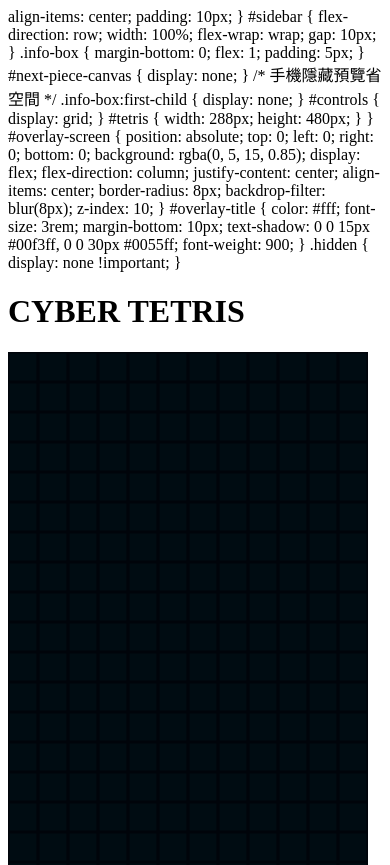
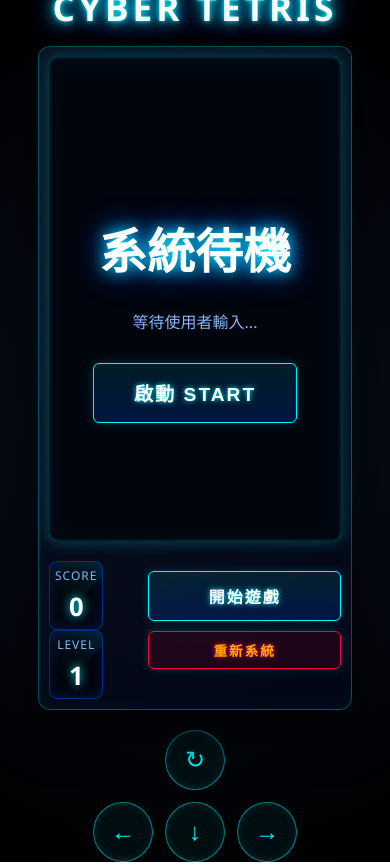
Before and after one commit to bennian-claude/claude_game, a plain HTML site: page games/cyber-tetris/index.html in a window 390 px wide. Shown: the top 865 px of the page. Drawn offline with Linux system fonts and the light colour scheme.

Commit message:
Fix Cyber Tetris: replace corrupted file with clean version
Co-Authored-By: Claude Sonnet 4.6 <noreply@anthropic.com>

```diff
--- a/games/cyber-tetris/index.html
+++ b/games/cyber-tetris/index.html
@@ -1,4 +1,214 @@
+<!DOCTYPE html>
+<html lang="zh-TW">
+<head>
+    <meta charset="UTF-8">
+    <meta name="viewport" content="width=device-width, initial-scale=1.0">
+    <title>俄羅斯方塊 - 賽博終極版</title>
+    <style>
+        body {
+            background: radial-gradient(circle at center, #0b1021 0%, #000000 100%);
+            color: #00f3ff;
+            font-family: 'Segoe UI', Tahoma, Geneva, Verdana, sans-serif;
+            display: flex;
+            justify-content: center;
+            align-items: center;
+            height: 100vh;
+            margin: 0;
+            overflow: hidden;
+            text-transform: uppercase;
+        }
 
+        #game-wrapper {
+            display: flex;
+            flex-direction: column;
+            align-items: center;
+            gap: 15px;
+            transition: transform 0.1s ease-out;
+        }
+
+        .shake-intense {
+            animation: shake 0.3s cubic-bezier(.36,.07,.19,.97) both;
+        }
+        @keyframes shake {
+            10%, 90% { transform: translate3d(-2px, 2px, 0) rotate(-1deg); }
+            20%, 80% { transform: translate3d(4px, -3px, 0) rotate(1deg); }
+            30%, 50%, 70% { transform: translate3d(-6px, 4px, 0) rotate(-2deg); }
+            40%, 60% { transform: translate3d(6px, -4px, 0) rotate(2deg); }
+        }
+
+        h1 {
+            margin: 0;
+            font-size: 2.2rem;
+            color: #fff;
+            text-shadow: 0 0 5px #00f3ff, 0 0 15px #00f3ff, 0 0 30px #0055ff;
+            letter-spacing: 4px;
+            font-weight: 900;
+        }
+
+        #game-container {
+            display: flex;
+            background: linear-gradient(135deg, rgba(15, 23, 42, 0.6) 0%, rgba(2, 6, 23, 0.8) 100%);
+            padding: 20px;
+            border-radius: 12px;
+            border: 1px solid rgba(0, 243, 255, 0.3);
+            box-shadow: 0 20px 50px rgba(0,0,0,0.8), inset 0 0 20px rgba(0, 243, 255, 0.05);
+            backdrop-filter: blur(10px);
+            gap: 20px;
+            transition: box-shadow 0.3s ease;
+        }
+
+        #canvas-wrapper {
+            position: relative;
+            display: flex;
+        }
+
+        .danger-vignette {
+            box-shadow: 0 0 50px rgba(255, 0, 60, 0.6), inset 0 0 40px rgba(255, 0, 60, 0.4) !important;
+            border-color: rgba(255, 0, 60, 0.8) !important;
+            animation: pulse-danger 1s infinite alternate;
+        }
+        @keyframes pulse-danger {
+            0% { box-shadow: 0 0 30px rgba(255, 0, 60, 0.4), inset 0 0 20px rgba(255, 0, 60, 0.2); }
+            100% { box-shadow: 0 0 60px rgba(255, 0, 60, 0.8), inset 0 0 50px rgba(255, 0, 60, 0.5); }
+        }
+
+        #tetris {
+            background-color: rgba(0, 5, 15, 0.95);
+            border: 2px solid #00f3ff;
+            border-radius: 8px;
+            box-shadow: 0 0 15px rgba(0, 243, 255, 0.3), inset 0 0 40px rgba(0, 243, 255, 0.1);
+        }
+
+        #sidebar {
+            display: flex;
+            flex-direction: column;
+            justify-content: space-between;
+            width: 130px;
+        }
+
+        .info-box {
+            background: rgba(0, 0, 0, 0.5);
+            padding: 12px 10px;
+            border-radius: 8px;
+            border: 1px solid rgba(0, 85, 255, 0.5);
+            box-shadow: inset 0 0 15px rgba(0, 85, 255, 0.2);
+            text-align: center;
+            margin-bottom: 15px;
+            position: relative;
+            overflow: hidden;
+        }
+
+        .info-box::after {
+            content: '';
+            position: absolute;
+            top: -50%; left: -50%; width: 200%; height: 200%;
+            background: linear-gradient(to bottom, transparent, rgba(0, 243, 255, 0.1), transparent);
+            transform: rotate(45deg);
+            animation: scanline 4s linear infinite;
+        }
+        @keyframes scanline {
+            0% { transform: translateY(-100%) rotate(45deg); }
+            100% { transform: translateY(100%) rotate(45deg); }
+        }
+
+        .info-box span {
+            display: block;
+            font-size: 0.75rem;
+            color: #8ab4f8;
+            margin-bottom: 5px;
+            letter-spacing: 1px;
+        }
+
+        .info-box strong {
+            display: block;
+            font-size: 1.6rem;
+            color: #fff;
+            text-shadow: 0 0 10px #00f3ff;
+        }
+
+        #next-piece-canvas {
+            background-color: transparent;
+            width: 100px;
+            height: 100px;
+            margin: 0 auto;
+        }
+
+        .btn {
+            background: linear-gradient(180deg, rgba(0, 243, 255, 0.1) 0%, rgba(0, 85, 255, 0.2) 100%);
+            color: #fff;
+            border: 1px solid #00f3ff;
+            padding: 12px 15px;
+            font-size: 1rem;
+            font-weight: bold;
+            border-radius: 6px;
+            cursor: pointer;
+            transition: all 0.3s cubic-bezier(0.25, 0.8, 0.25, 1);
+            margin-top: 10px;
+            width: 100%;
+            letter-spacing: 2px;
+            text-shadow: 0 0 5px #00f3ff;
+            box-shadow: 0 0 10px rgba(0, 243, 255, 0.2);
+        }
+
+        .btn:hover {
+            background: #00f3ff;
+            color: #000;
+            box-shadow: 0 0 25px #00f3ff, 0 0 50px rgba(0, 243, 255, 0.5);
+            text-shadow: none;
+            transform: translateY(-2px);
+        }
+
+        .btn-restart {
+            background: rgba(255, 0, 60, 0.1);
+            border-color: #ff003c;
+            color: #ffaa00;
+            text-shadow: 0 0 5px #ff003c;
+            font-size: 0.85rem;
+            padding: 8px 10px;
+        }
+        .btn-restart:hover {
+            background: #ff003c;
+            color: #fff;
+            box-shadow: 0 0 20px #ff003c;
+        }
+
+        #controls {
+            display: none;
+            grid-template-columns: repeat(3, 60px);
+            grid-template-rows: repeat(2, 60px);
+            gap: 12px;
+            justify-content: center;
+            margin-top: 5px;
+        }
+
+        .control-btn {
+            background: rgba(0, 243, 255, 0.05);
+            color: #00f3ff;
+            border: 1px solid rgba(0, 243, 255, 0.5);
+            border-radius: 50%;
+            font-size: 1.5rem;
+            display: flex;
+            justify-content: center;
+            align-items: center;
+            cursor: pointer;
+            user-select: none;
+            box-shadow: inset 0 0 10px rgba(0, 243, 255, 0.1);
+        }
+
+        .control-btn:active {
+            background: #00f3ff;
+            color: #000;
+            box-shadow: 0 0 20px #00f3ff;
+        }
+
+        #btn-up { grid-column: 2; grid-row: 1; }
+        #btn-left { grid-column: 1; grid-row: 2; }
+        #btn-down { grid-column: 2; grid-row: 2; }
+        #btn-right { grid-column: 3; grid-row: 2; }
+
+        @media (max-width: 600px) {
+            #game-container {
+                flex-direction: column;
                 align-items: center;
                 padding: 10px;
             }
@@ -9,7 +219,7 @@
                 gap: 10px;
             }
             .info-box { margin-bottom: 0; flex: 1; padding: 5px; }
-            #next-piece-canvas { display: none; } /* 手機隱藏預覽省空間 */
+            #next-piece-canvas { display: none; }
             .info-box:first-child { display: none; }
             #controls { display: grid; }
             #tetris { width: 288px; height: 480px; }
@@ -45,12 +255,9 @@
     <h1>CYBER TETRIS</h1>
 
     <div id="game-container">
-        <!-- 將畫布與疊加層包裝在一起，避免擋住右邊按鈕 -->
         <div id="canvas-wrapper">
-            <!-- 主要遊戲畫布 (12 x 20) -->
             <canvas id="tetris" width="360" height="600"></canvas>
 
-            <!-- 狀態疊加層 (暫停 / 結束) -->
             <div id="overlay-screen">
                 <h2 id="overlay-title">系統待機</h2>
                 <p id="overlay-desc" style="color: #8ab4f8; margin-bottom: 20px;">等待使用者輸入...</p>
@@ -58,7 +265,6 @@
             </div>
         </div>
 
-        <!-- 側邊欄 -->
         <div id="sidebar">
             <div>
                 <div class="info-box">
@@ -81,7 +287,6 @@
         </div>
     </div>
 
-    <!-- 手機虛擬按鍵 -->
     <div id="controls">
         <button id="btn-up" class="control-btn">↻</button>
         <button id="btn-left" class="control-btn">←</button>
@@ -96,27 +301,24 @@
     const nextCanvas = document.getElementById('next-piece-canvas');
     const nextContext = nextCanvas.getContext('2d');
 
-    // 遊戲參數設定 (30px = 1格)
     context.scale(30, 30);
     nextContext.scale(25, 25);
 
-    // --- 高科技絕美配色 (移除舊螢光綠) ---
     const colors = [
         null,
-        '#00f3ff', // 1: T (賽博青)
-        '#ff003c', // 2: O (駭客紅)
-        '#e6ff00', // 3: L (酸性黃)
-        '#0055ff', // 4: J (深邃藍)
-        '#b700ff', // 5: I (霓虹紫)
-        '#00ffa3', // 6: S (薄荷青)
-        '#ff7000', // 7: Z (琥珀橘)
-        '#ff0000', // 8: 炸彈方塊 (危險閃紅)
-        '#ffffff', // 9: 奈米蟲 (純白發光)
-        '#444444', // 10: 高密度暗物質 (外殼)
-        '#ff00ff'  // 11: 量子疊加態 (幻影紫)
+        '#00f3ff',
+        '#ff003c',
+        '#e6ff00',
+        '#0055ff',
+        '#b700ff',
+        '#00ffa3',
+        '#ff7000',
+        '#ff0000',
+        '#ffffff',
+        '#444444',
+        '#ff00ff'
     ];
 
-    // 經典方塊形狀
     const standardPieces = {
         'T': [[0,0,0], [1,1,1], [0,1,0]],
         'O': [[2,2], [2,2]],
@@ -127,11 +329,9 @@
         'Z': [[7,7,0], [0,7,7], [0,0,0]]
     };
 
-    // --- 特效系統 ---
     let particles = [];
     let lasers = [];
 
-    // 建立粒子特效 (特效 2: 數據崩解)
     function createParticles(x, y, colorStr, amount = 10) {
         for(let i=0; i<amount; i++) {
             particles.push({
@@ -145,7 +345,6 @@
     }
 
     function updateAndDrawEffects() {
-        // 畫雷射 (特效 7)
         lasers.forEach((laser, index) => {
             laser.life -= 0.05;
             if(laser.life <= 0) { lasers.splice(index, 1); return; }
@@ -155,11 +354,10 @@
             context.fillRect(0, laser.y + 0.4, 12, 0.2);
         });
 
-        // 畫粒子
         particles.forEach((p, index) => {
             p.x += p.vx;
             p.y += p.vy;
-            p.vy += 0.02; // 重力
+            p.vy += 0.02;
             p.life -= 0.03;
             if(p.life <= 0) { particles.splice(index, 1); return; }
             context.fillStyle = p.color;
@@ -169,41 +367,36 @@
         });
     }
 
-    // --- 繪製高科技方塊 (Aesthetics Update) ---
     function drawBlock(x, y, value, ctx, isGhost = false) {
         if (value === 0) return;
 
         let color = colors[value];
-        // 如果是量子方塊，顏色讓他隨機閃爍
         if (value === 11) color = colors[Math.floor(Math.random() * 7) + 1];
 
         const alpha = isGhost ? 0.2 : 1.0;
         ctx.globalAlpha = alpha;
 
-        // 玻璃感底框
         ctx.fillStyle = 'rgba(0, 10, 25, 0.8)';
         ctx.fillRect(x + 0.05, y + 0.05, 0.9, 0.9);
 
-        // 發光邊緣
         ctx.strokeStyle = color;
         ctx.lineWidth = 0.08;
         ctx.strokeRect(x + 0.1, y + 0.1, 0.8, 0.8);
 
-        // 內部科技紋理
-        if (value === 8) { // 炸彈: 閃爍紅心
+        if (value === 8) {
             ctx.fillStyle = Math.random() > 0.5 ? '#ff003c' : '#ffffff';
             ctx.fillRect(x + 0.3, y + 0.3, 0.4, 0.4);
-        } else if (value === 9) { // 奈米蟲: 小巧晶片
+        } else if (value === 9) {
             ctx.fillStyle = '#fff';
             ctx.fillRect(x + 0.35, y + 0.35, 0.3, 0.3);
             ctx.strokeStyle = '#00f3ff';
             ctx.strokeRect(x + 0.25, y + 0.25, 0.5, 0.5);
-        } else if (value === 10) { // 暗物質: 沉重感與紫色核心
+        } else if (value === 10) {
             ctx.fillStyle = '#222';
             ctx.fillRect(x + 0.15, y + 0.15, 0.7, 0.7);
             ctx.fillStyle = '#b700ff';
             ctx.fillRect(x + 0.35, y + 0.35, 0.3, 0.3);
-        } else { // 一般方塊: 半透明發光內核
+        } else {
             ctx.fillStyle = color;
             ctx.globalAlpha = isGhost ? 0.1 : 0.4;
             ctx.fillRect(x + 0.2, y + 0.2, 0.6, 0.6);
@@ -221,22 +414,17 @@
         });
     }
 
-    // 建立 12x20 版面
     const arena = [];
     while (arena.length < 20) arena.push(new Array(12).fill(0));
 
-    // --- 特殊方塊生成系統 ---
     function generatePiece() {
-        // 將特殊方塊機率從 0.2 (20%) 降低到 0.1 (10%)
         if (Math.random() < 0.1) {
             const rand = Math.random();
-            if (rand < 0.25) return { matrix: [[8]], type: 'bomb' }; // 特殊1: 炸彈 (1x1)
-            if (rand < 0.50) return { matrix: [[9]], type: 'nano' }; // 特殊2: 奈米蟲 (1x1)
-            if (rand < 0.75) return { matrix: [[10,10],[10,10]], type: 'heavy' }; // 特殊3: 暗物質 (2x2)
+            if (rand < 0.25) return { matrix: [[8]], type: 'bomb' };
+            if (rand < 0.50) return { matrix: [[9]], type: 'nano' };
+            if (rand < 0.75) return { matrix: [[10,10],[10,10]], type: 'heavy' };
 
-            // 特殊5: 量子方塊 (借用普通形狀，但賦予量子屬性)
             let normal = generateNormalMatrix();
-            // 把數字都換成 11 代表量子
             let quantumMatrix = normal.map(row => row.map(v => v !== 0 ? 11 : 0));
             return { matrix: quantumMatrix, type: 'quantum' };
         }
@@ -255,10 +443,9 @@
         nextObj: null,
         specialType: 'normal',
         score: 0, lines: 0, level: 1,
-        trail: [] // 特效4: 殘影
+        trail: []
     };
 
-    // 碰撞偵測
     function collide(board, p) {
         const m = p.matrix;
         const o = p.pos;
@@ -275,11 +462,10 @@
     function triggerScreenShake() {
         const wrapper = document.getElementById('game-wrapper');
         wrapper.classList.remove('shake-intense');
-        void wrapper.offsetWidth; // trigger reflow
+        void wrapper.offsetWidth;
         wrapper.classList.add('shake-intense');
     }
 
-    // 將方塊寫入版面
     function merge(board, p) {
         let isBomb = false;
         p.matrix.forEach((row, y) => {
@@ -287,17 +473,15 @@
                 if (value !== 0) {
                     let by = y + p.pos.y;
                     let bx = x + p.pos.x;
-                    // 加入邊界保護，防止超出版面導致 TypeError 當機
                     if (by >= 0 && by < 20 && bx >= 0 && bx < 12) {
                         board[by][bx] = value;
-                        if (value === 8) isBomb = true; // 引爆炸彈
-                        if (value === 11) board[by][bx] = Math.floor(Math.random() * 7) + 1; // 量子鎖定為隨機顏色
+                        if (value === 8) isBomb = true;
+                        if (value === 11) board[by][bx] = Math.floor(Math.random() * 7) + 1;
                     }
                 }
             });
         });
 
-        // 炸彈方塊效果 (清除 5x5 範圍)
         if (isBomb) {
             triggerScreenShake();
             const cx = p.pos.x;
@@ -326,7 +510,6 @@
         else matrix.reverse();
     }
 
-    // 消除與計分
     function arenaSweep() {
         let rowCount = 1;
         let linesCleared = 0;
@@ -336,7 +519,6 @@
                 if (arena[y][x] === 0) continue outer;
             }
 
-            // 觸發粒子崩解特效
             for (let x = 0; x < arena[y].length; ++x) {
                 createParticles(x, y, colors[arena[y][x]], 8);
             }
@@ -355,9 +537,8 @@
             player.level = Math.floor(player.lines / 5) + 1;
             updateScore();
 
-            // 特效 7: 雷射切割 (一次消 4 行以上)
             if (linesCleared >= 4) {
-                lasers.push({y: 19, life: 1.0}); // 簡單示意在底部發射
+                lasers.push({y: 19, life: 1.0});
                 triggerScreenShake();
             }
         }
@@ -382,7 +563,6 @@
         }
     }
 
-    // 取得幽靈方塊 (全息投影) 的落點
     function getGhostPos() {
         const ghost = { matrix: player.matrix, pos: { x: player.pos.x, y: player.pos.y } };
         while (!collide(arena, ghost)) { ghost.pos.y++; }
@@ -392,12 +572,10 @@
 
     function playerDrop() {
         player.pos.y++;
-        // 紀錄殘影
         player.trail.push({x: player.pos.x, y: player.pos.y, alpha: 0.3});
         if(player.trail.length > 4) player.trail.shift();
 
         if (collide(arena, player)) {
-            // 準確計算方塊的實際高度，避免帶有空列的方塊誤判碰到底部
             let actualHeight = 0;
             for (let y = 0; y < player.matrix.length; y++) {
                 if (player.matrix[y].some(v => v !== 0)) actualHeight = y + 1;
@@ -405,16 +583,14 @@
             let hitFloor = (player.pos.y + actualHeight > arena.length);
 
             if (player.specialType === 'heavy' && !hitFloor) {
-                // 暗物質方塊效果 (粉碎下方障礙物，直到碰到底)
                 player.matrix.forEach((row, y) => {
                     row.forEach((value, x) => {
                         if (value !== 0) {
                             let by = y + player.pos.y;
                             let bx = x + player.pos.x;
-                            // 加入邊界保護
                             if (by >= 0 && by < 20 && bx >= 0 && bx < 12 && arena[by][bx] !== 0) {
                                 createParticles(bx, by, '#444', 5);
-                                arena[by][bx] = 0; // 直接粉碎
+                                arena[by][bx] = 0;
                                 player.score += 20;
                             }
                         }
@@ -424,7 +600,7 @@
             } else {
                 player.pos.y--;
                 merge(arena, player);
-                arenaSweep(); // 修正：先消除行數再重置方塊，避免誤判滿版
+                arenaSweep();
                 playerReset();
             }
         }
@@ -437,17 +613,14 @@
         if (player.specialType !== 'heavy') {
             player.pos.y--;
         } else {
-            // 退回撞擊前一格 (修復暗物質方塊沉底時的計算越界)
             player.pos.y--;
 
-            // 暗物質強制貫穿到底部
             let actualHeight = 0;
             for (let y = 0; y < player.matrix.length; y++) {
                 if (player.matrix[y].some(v => v !== 0)) actualHeight = y + 1;
             }
             while(player.pos.y < 20 - actualHeight) {
                  player.pos.y++;
-                 // 粉碎沿途
                  player.matrix.forEach((row, y) => {
                     row.forEach((value, x) => {
                         let by = y + player.pos.y;
@@ -463,7 +636,7 @@
 
         merge(arena, player);
         triggerScreenShake();
-        arenaSweep(); // 修正：先消除行數再重置方塊
+        arenaSweep();
         playerReset();
         dropCounter = 0;
     }
@@ -474,7 +647,6 @@
     }
 
     function playerRotate(dir) {
-        // 奈米蟲或炸彈不用轉
         if(player.matrix.length === 1) return;
 
         const pos = player.pos.x;
@@ -492,7 +664,6 @@
     }
 
     function draw() {
-        // 清空並畫背景網格
         context.fillStyle = '#00040a';
         context.fillRect(0, 0, canvas.width, canvas.height);
 
@@ -506,11 +677,9 @@
         drawMatrix(arena, {x: 0, y: 0}, context);
 
         if (player.matrix && gameState === 'PLAYING') {
-            // 畫幽靈方塊 (特效 3/4)
             const ghostPos = getGhostPos();
             drawMatrix(player.matrix, ghostPos, context, true);
 
-            // 畫殘影
             player.trail.forEach(t => {
                 t.alpha -= 0.05;
                 if(t.alpha > 0) {
@@ -541,11 +710,10 @@
         document.getElementById('level').innerText = player.level;
     }
 
-    // 遊戲狀態機
     let dropCounter = 0;
     let quantumTimer = 0;
     let lastTime = 0;
-    let gameState = 'START'; // START, PLAYING, PAUSED, GAMEOVER
+    let gameState = 'START';
     let reqId;
 
     function update(time = 0) {
@@ -554,30 +722,26 @@
         const deltaTime = time - lastTime;
         lastTime = time;
 
-        // 特效 9: 危機紅光
         const isDanger = arena[0].some(x=>x) || arena[1].some(x=>x) || arena[2].some(x=>x);
         const container = document.getElementById('game-container');
         if (isDanger) container.classList.add('danger-vignette');
         else container.classList.remove('danger-vignette');
 
-        // 特效 10: 子彈時間 (快到頂端時減速給玩家反應)
         let currentDropInterval = Math.max(100, 1000 - (player.level - 1) * 100);
-        if (isDanger && player.pos.y < 4) currentDropInterval *= 1.5; // 放慢 1.5 倍
+        if (isDanger && player.pos.y < 4) currentDropInterval *= 1.5;
 
         dropCounter += deltaTime;
         if (dropCounter > currentDropInterval) {
             playerDrop();
         }
 
-        // 特殊 5: 量子方塊變化
         if (player.specialType === 'quantum') {
             quantumTimer += deltaTime;
-            if (quantumTimer > 300) { // 每 0.3 秒變換形狀
+            if (quantumTimer > 300) {
                 quantumTimer = 0;
                 let newMatrix = generateNormalMatrix().map(row => row.map(v => v !== 0 ? 11 : 0));
                 let oldMatrix = player.matrix;
                 player.matrix = newMatrix;
-                // 如果變形會卡住，就變回來
                 if (collide(arena, player)) player.matrix = oldMatrix;
             }
         }
@@ -591,7 +755,6 @@
         document.getElementById('overlay-title').innerText = title;
         document.getElementById('overlay-desc').innerText = desc;
 
-        // 依照遊戲狀態切換按鈕文字
         const overlayBtn = document.getElementById('overlay-btn');
         if (gameState === 'GAMEOVER') {
             overlayBtn.innerText = '重新啟動 RESTART';
@@ -608,13 +771,11 @@
         document.getElementById('overlay-screen').classList.add('hidden');
     }
 
-    // 按鈕控制邏輯
     const pauseBtn = document.getElementById('pause-btn');
     const restartBtn = document.getElementById('restart-btn');
 
     function togglePause() {
         if (gameState === 'START' || gameState === 'GAMEOVER') {
-            // 從頭開始
             arena.forEach(row => row.fill(0));
             player.score = 0; player.lines = 0; player.level = 1;
             player.nextObj = null; particles = []; lasers = [];
@@ -626,13 +787,11 @@
             lastTime = performance.now();
             update();
         } else if (gameState === 'PLAYING') {
-            // 暫停
             gameState = 'PAUSED';
             pauseBtn.innerText = '繼續';
             showOverlay('系統暫停', 'PAUSED');
             cancelAnimationFrame(reqId);
         } else if (gameState === 'PAUSED') {
-            // 繼續
             gameState = 'PLAYING';
             pauseBtn.innerText = '暫停';
             hideOverlay();
@@ -650,22 +809,20 @@
 
     pauseBtn.addEventListener('click', togglePause);
     restartBtn.addEventListener('click', forceRestart);
-    document.getElementById('overlay-btn').addEventListener('click', togglePause); // 讓畫面中間的按鈕也能點擊
+    document.getElementById('overlay-btn').addEventListener('click', togglePause);
 
-    // 鍵盤監聽
     document.addEventListener('keydown', event => {
         if (gameState !== 'PLAYING') return;
         switch(event.keyCode) {
-            case 37: playerMove(-1); break; // 左
-            case 39: playerMove(1); break;  // 右
-            case 40: playerDrop(); break;   // 下
-            case 38: playerRotate(1); break; // 上
-            case 32: playerHardDrop(); break; // 空白鍵
-            case 27: togglePause(); break; // ESC 鍵也可以暫停
+            case 37: playerMove(-1); break;
+            case 39: playerMove(1); break;
+            case 40: playerDrop(); break;
+            case 38: playerRotate(1); break;
+            case 32: playerHardDrop(); break;
+            case 27: togglePause(); break;
         }
     });
 
-    // 虛擬按鍵
     const bindTouch = (id, action) => {
         const el = document.getElementById(id);
         el.addEventListener('touchstart', e => { e.preventDefault(); if(gameState === 'PLAYING') action(); });
@@ -676,9 +833,7 @@
     bindTouch('btn-down', () => playerDrop());
     bindTouch('btn-up', () => playerRotate(1));
 
-    // 初始畫面
     draw();
-
 </script>
 </body>
 </html>
```
